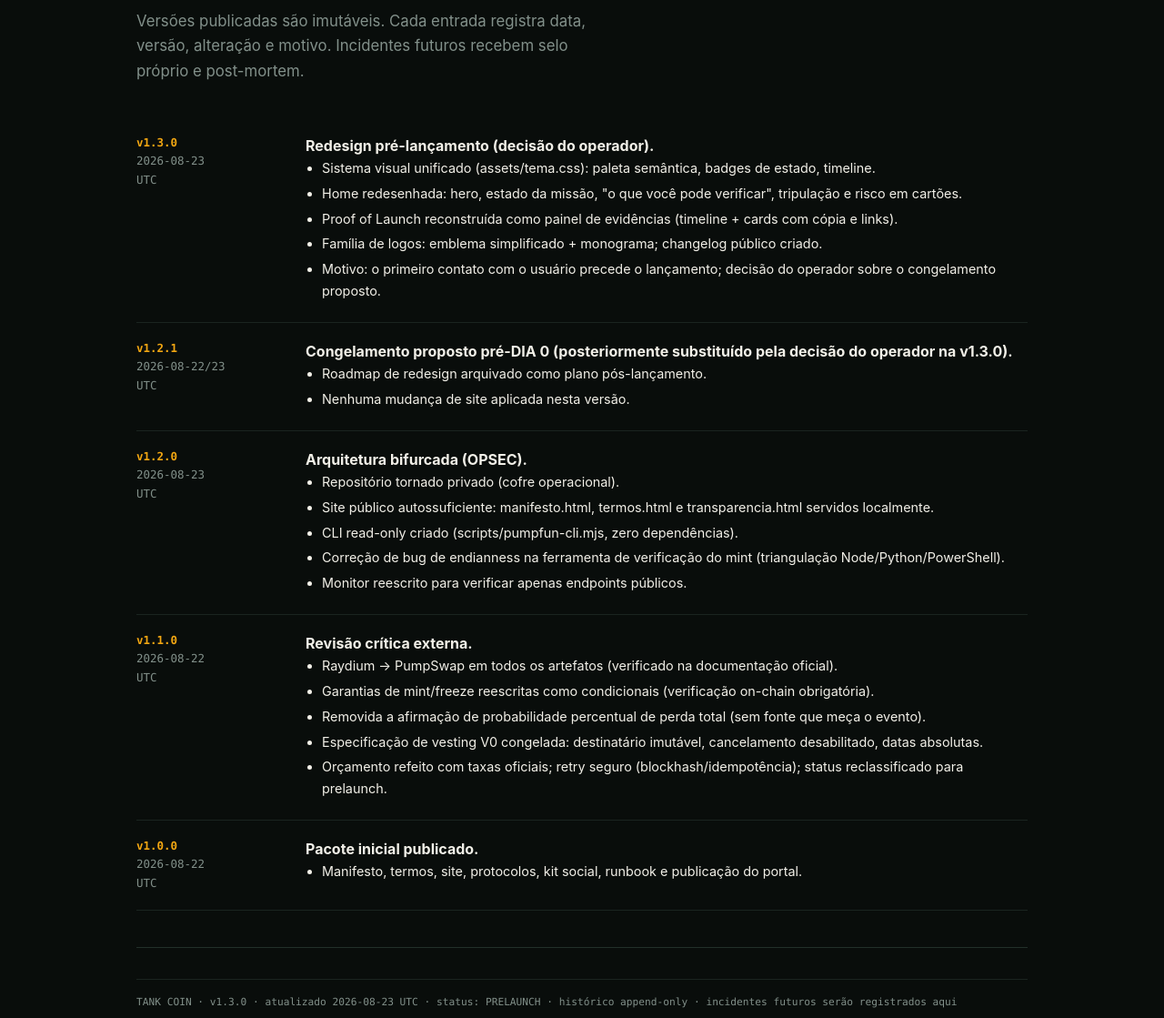
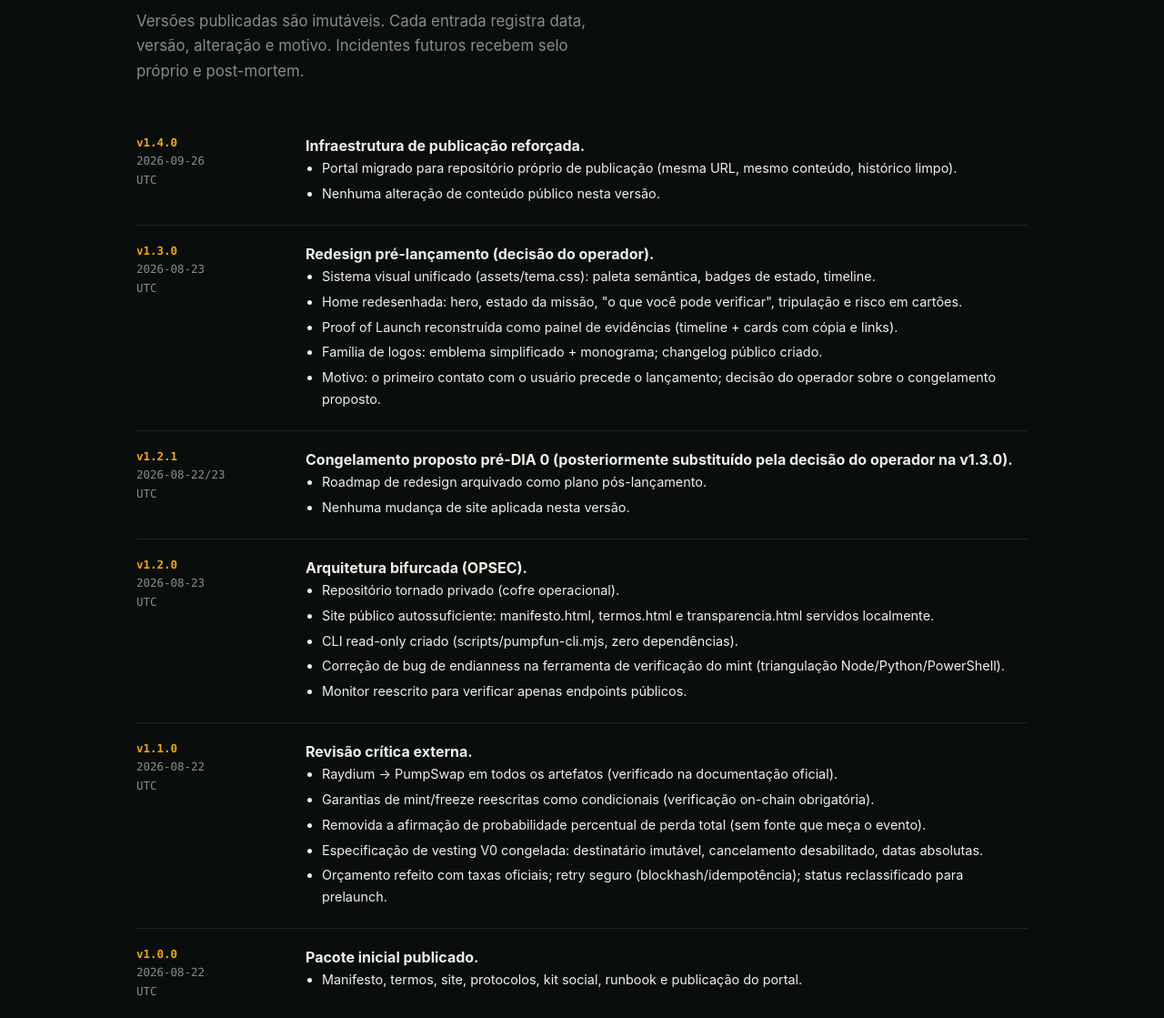
Before and after one commit to ENDARTStudios/TANK-Coin, a plain HTML site: page changelog.html in a window 1280 px wide. Shown: the part 181-1300 px from the top of the page at 91% size. Drawn offline with Linux system fonts and the light colour scheme.

Commit message:
Publica atualizacao do portal (v1.4.0)

```diff
--- a/changelog.html
+++ b/changelog.html
@@ -29,6 +29,17 @@
     <div>
       <h1 style="font-size:1.9rem">HISTÓRICO<br><span class="tick">append-only</span></h1>
       <p class="sub">Versões publicadas são imutáveis. Cada entrada registra data, versão, alteração e motivo. Incidentes futuros recebem selo próprio e post-mortem.</p>
+    </div>
+  </div>
+
+  <div class="cl-item">
+    <div class="meta"><span class="v">v1.4.0</span><br>2026-09-26<br>UTC</div>
+    <div>
+      <p><strong>Infraestrutura de publicação reforçada.</strong></p>
+      <ul>
+        <li>Portal migrado para repositório próprio de publicação (mesma URL, mesmo conteúdo, histórico limpo).</li>
+        <li>Nenhuma alteração de conteúdo público nesta versão.</li>
+      </ul>
     </div>
   </div>
 
@@ -96,7 +107,7 @@
   </div>
 
   <footer>
-    <div class="meta">TANK COIN · v1.3.0 · atualizado 2026-08-23 UTC · status: PRELAUNCH · histórico append-only · incidentes futuros serão registrados aqui</div>
+    <div class="meta">TANK COIN · v1.4.0 · atualizado 2026-09-26 UTC · status: PRELAUNCH · histórico append-only · incidentes futuros serão registrados aqui</div>
   </footer>
 </div>
 
```
